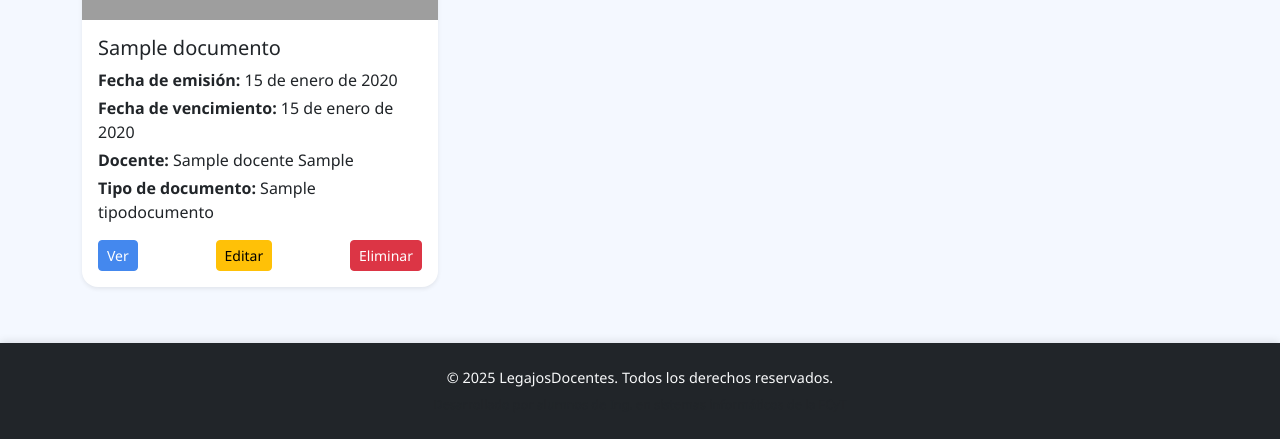
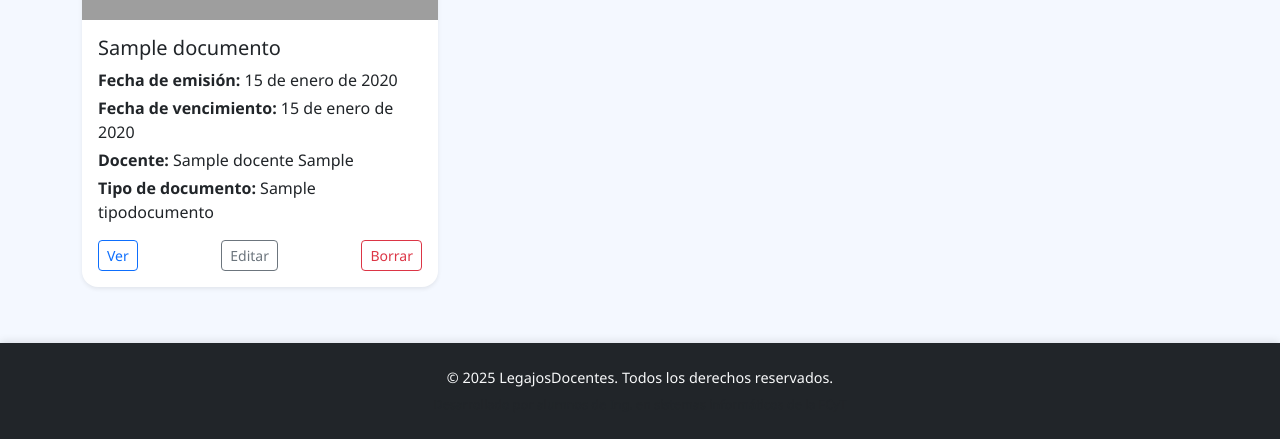
Before and after one commit to jisosabz/legajos-de-docentes, a Django app: page /docente/documento/ in a window 1280 px wide. Shown: the part 414-853 px from the top of the page. Run offline with Django 5.2, Linux system fonts and the light colour scheme; tables that the repository leaves empty hold one stand-in row (values such as "Sample post"); grey boxes are pictures that could not be loaded.

Commit message:
cambiando el estilo de los botones de la lista de documentos

```diff
--- a/legajodedocentes/docente/models.py
+++ b/legajodedocentes/docente/models.py
@@ -75,7 +75,7 @@ class TipoDocumento(models.Model):
 class Documento(models.Model):
     nombre = models.CharField(max_length=100)
     fecha_emision = models.DateField()
-    fecha_vencimiento = models.DateField()
+    fecha_vencimiento = models.DateField(null=True, blank=True)
     archivo = models.FileField(
         upload_to='documentos/',
         validators=[FileExtensionValidator(allowed_extensions=['pdf', 'jpg', 'png', 'doc', 'docx'])],
--- a/legajodedocentes/templates/documentos/index.html
+++ b/legajodedocentes/templates/documentos/index.html
@@ -1,5 +1,9 @@
 {% extends 'layout/base.html' %}
-{% block title %}Documentos{% endblock %}
+
+{% block title %}
+    Documentos
+{% endblock %}
+
 {% block content %}
     <h1 class="text-center my-4">Lista de documentos</h1>
 
@@ -9,26 +13,44 @@
                 <div class="col-md-4 mb-4">
                     <div class="card shadow-sm h-100">
                         {% if documento.archivo %}
-                        {% if ".pdf" in documento.archivo.url %}
+                            {% if ".pdf" in documento.archivo.name %}
                                 <div class="card-body text-center">
                                     <i class="bi bi-file-earmark-pdf" style="font-size: 4rem; color: red;"></i>
                                 </div>
                             {% else %}
                                 <img src="{{ documento.archivo.url }}" class="card-img-top" alt="Imagen del documento" style="height: 250px; object-fit: cover;">
                             {% endif %}
+                        {% else %}
+                            <div class="card-body text-center">
+                                <i class="bi bi-file-earmark" style="font-size: 4rem; color: gray;"></i>
+                                <p class="text-muted">Sin archivo</p>
+                            </div>
                         {% endif %}
+
                         <div class="card-body d-flex flex-column">
                             <h5 class="card-title">{{ documento.nombre }}</h5>
-                        <p class="card-text mb-1"><strong>Fecha de emisión:</strong> {{ documento.fecha_emision }}</p>
-                        <p class="card-text mb-1"><strong>Fecha de vencimiento:</strong> {{ documento.fecha_vencimiento }}</p>
-                        <p class="card-text mb-1"><strong>Docente:</strong> {{ documento.docente.nombre }} {{ documento.docente.apellido }}</p>
-                        <p class="card-text mb-3"><strong>Tipo de documento:</strong> {{ documento.tipo_documento.nombre }}</p>
+                            <p class="card-text mb-1">
+                                <strong>Fecha de emisión:</strong> {{ documento.fecha_emision }}
+                            </p>
+                            <p class="card-text mb-1">
+                                <strong>Fecha de vencimiento:</strong> {{ documento.fecha_vencimiento }}
+                            </p>
+                            <p class="card-text mb-1">
+                                <strong>Docente:</strong> {{ documento.docente.nombre }} {{ documento.docente.apellido }}
+                            </p>
+                            <p class="card-text mb-3">
+                                <strong>Tipo de documento:</strong> {{ documento.tipo_documento.nombre }}
+                            </p>
 
                             <div class="mt-auto">
                                 <div class="d-flex justify-content-between">
-                                <a href="{{ documento.archivo.url }}" target="_blank" class="btn btn-primary btn-sm">Ver</a>
-                                <a href="#" class="btn btn-warning btn-sm">Editar</a>
-                                <a href="#" class="btn btn-danger btn-sm">Eliminar</a>
+                                    {% if documento.archivo %}
+                                        <a href="{{ documento.archivo.url }}" target="_blank" class="btn btn-outline-primary btn-sm">Ver</a>
+                                    {% else %}
+                                        <button class="btn btn-outline-secondary btn-sm" disabled>Sin archivo</button>
+                                    {% endif %}
+                                    <a href="#" class="btn btn-outline-secondary btn-sm">Editar</a>
+                                    <a href="#" class="btn btn-outline-danger btn-sm">Borrar</a>
                                 </div>
                             </div>
                         </div>
@@ -37,5 +59,4 @@
             {% endfor %}
         </div>
     </div>
-
 {% endblock %}
```
Also changed, not shown: legajodedocentes/docente/migrations/0003_alter_documento_fecha_vencimiento.py (added), 1 other file. Lines whose indentation alone changed are shown as unchanged.
